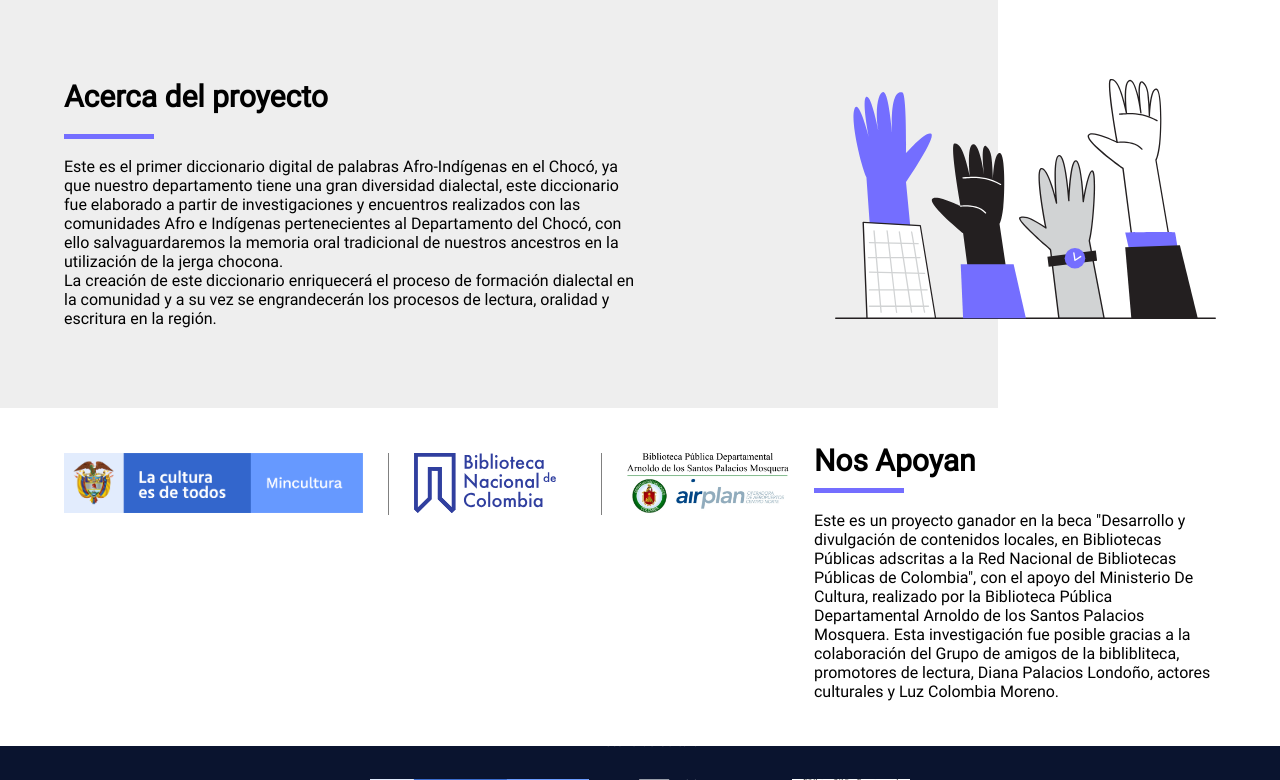
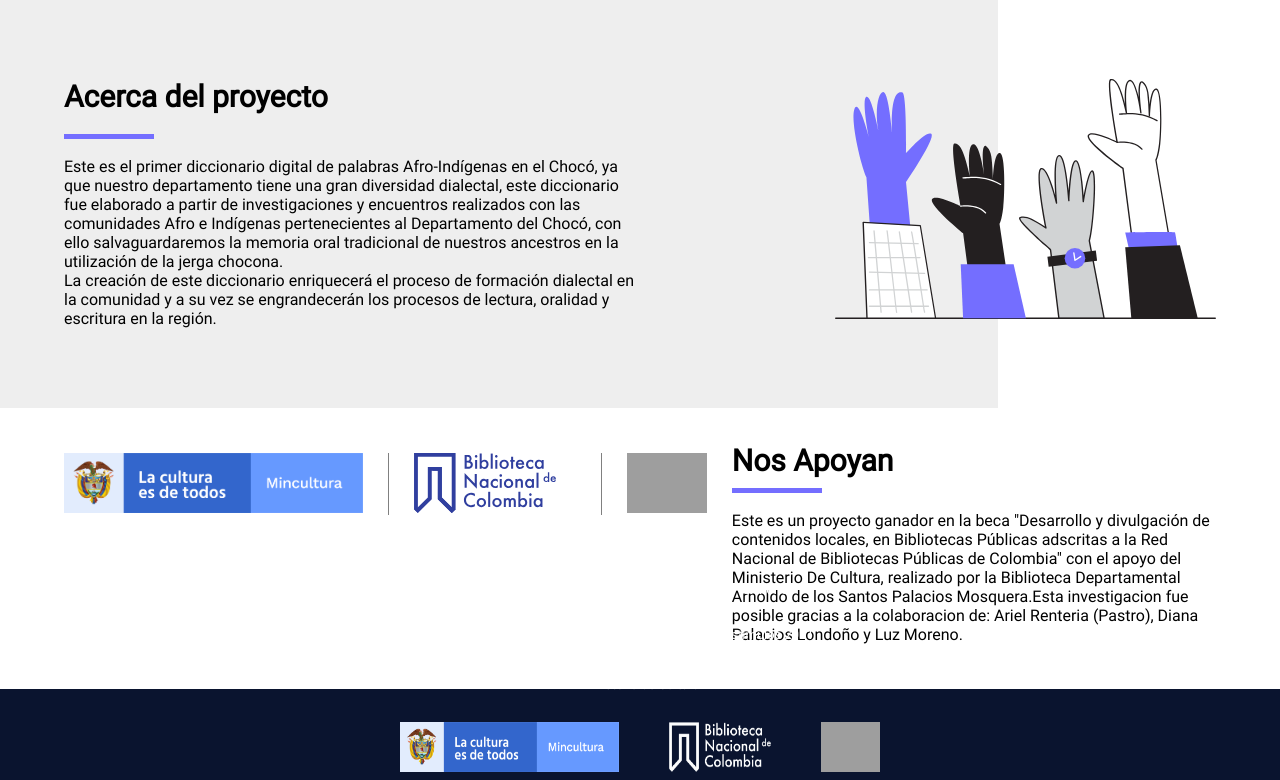
Before and after one commit to efraboom/portavoz_chocoano, a Django app: page /acerca-de in a window 1280 px wide. Shown: the part 417-1197 px from the top of the page. Run offline with Django 3.2, Linux system fonts and the light colour scheme; grey boxes are pictures that could not be loaded.

Commit message:
Actualizando ortografia

```diff
--- a/portavoz/templates/acerca_de.html
+++ b/portavoz/templates/acerca_de.html
@@ -32,7 +32,7 @@
             <section class="apoya__titulos">
                 <h2 class="apoya__titulo">Nos Apoyan</h2>
                 <span class="apoya__titulo--estilo"></span>
-                <p class="apoya__parrafo">Este es un proyecto ganador en la beca "Desarrollo y divulgación de contenidos locales, en Bibliotecas Públicas adscritas a la Red Nacional de Bibliotecas Públicas de Colombia", con el apoyo del Ministerio De Cultura, realizado por la Biblioteca Pública Departamental Arnoldo de los Santos Palacios Mosquera. Esta investigación fue posible gracias a la colaboración del Grupo de amigos de la biblibliteca, promotores de lectura, Diana Palacios Londoño, actores culturales y Luz Colombia Moreno.</p>
+                <p class="apoya__parrafo">Este es un proyecto ganador en la beca "Desarrollo y divulgación de contenidos locales, en Bibliotecas Públicas adscritas a la Red Nacional de Bibliotecas Públicas de Colombia" con el apoyo del Ministerio De Cultura, realizado por la Biblioteca Departamental Arnoldo de los Santos Palacios Mosquera.Esta investigacion fue posible gracias a la colaboracion de: Ariel Renteria (Pastro), Diana Palacios Londoño y Luz Moreno.</p>
             </section>
             <section class="empresa MdC">
                 <a href="https://www.mincultura.gov.co/" target="_blank" rel="noreferrer noopener"><img src="{% static 'img/Logo-Mincultura.png' %}" class="empresa__img" alt=""></a>
@@ -48,7 +48,7 @@
                     <p class="empresa__descripcion">Lorem ipsum dolor sit amet.</p> -->
             </section>
             <section class="empresa">
-                <a href="http://www.aeropuertoquibdo.co/web/page/418/Biblioteca" target="_blank" rel="noreferrer noopener"><img src="{% static 'img/Logo_3.png' %}" class="empresa__img BdA" alt=""></a>
+                <a href="http://www.aeropuertoquibdo.co/web/page/418/Biblioteca" target="_blank" rel="noreferrer noopener"><img src="{% static 'img/Logo-biblioteca-gov-azul.png' %}" class="empresa__img BdA" alt=""></a>
                 <!--
                 <h3 class="empresa__titulo">Biblioteca Departamental Arnoldo de Los Santos Palacios Mosquera</h3>
                      <p class="empresa__descripcion">Lorem ipsum dolor sit amet.</p> -->
--- a/portavoz/templates/partials/footer.html
+++ b/portavoz/templates/partials/footer.html
@@ -24,7 +24,7 @@
                 <img class="footer__logos-img" src="{% static 'img/BNC_Blanco.png' %}" alt="">
             </a>
             <a href="http://www.aeropuertoquibdo.co/web/page/418/Biblioteca" target="_blank" rel="noreferrer noopener" class="footer__logos">
-                <img class="footer__logos-img" src="{% static 'img/Logo_3.png' %}" alt="">
+                <img class="footer__logos-img" src="{% static 'img/Logo-biblioteca-gov-blancol.png' %}" alt="">
             </a>
         </div>
     </div>
```
Also changed, not shown: 1 other file.
